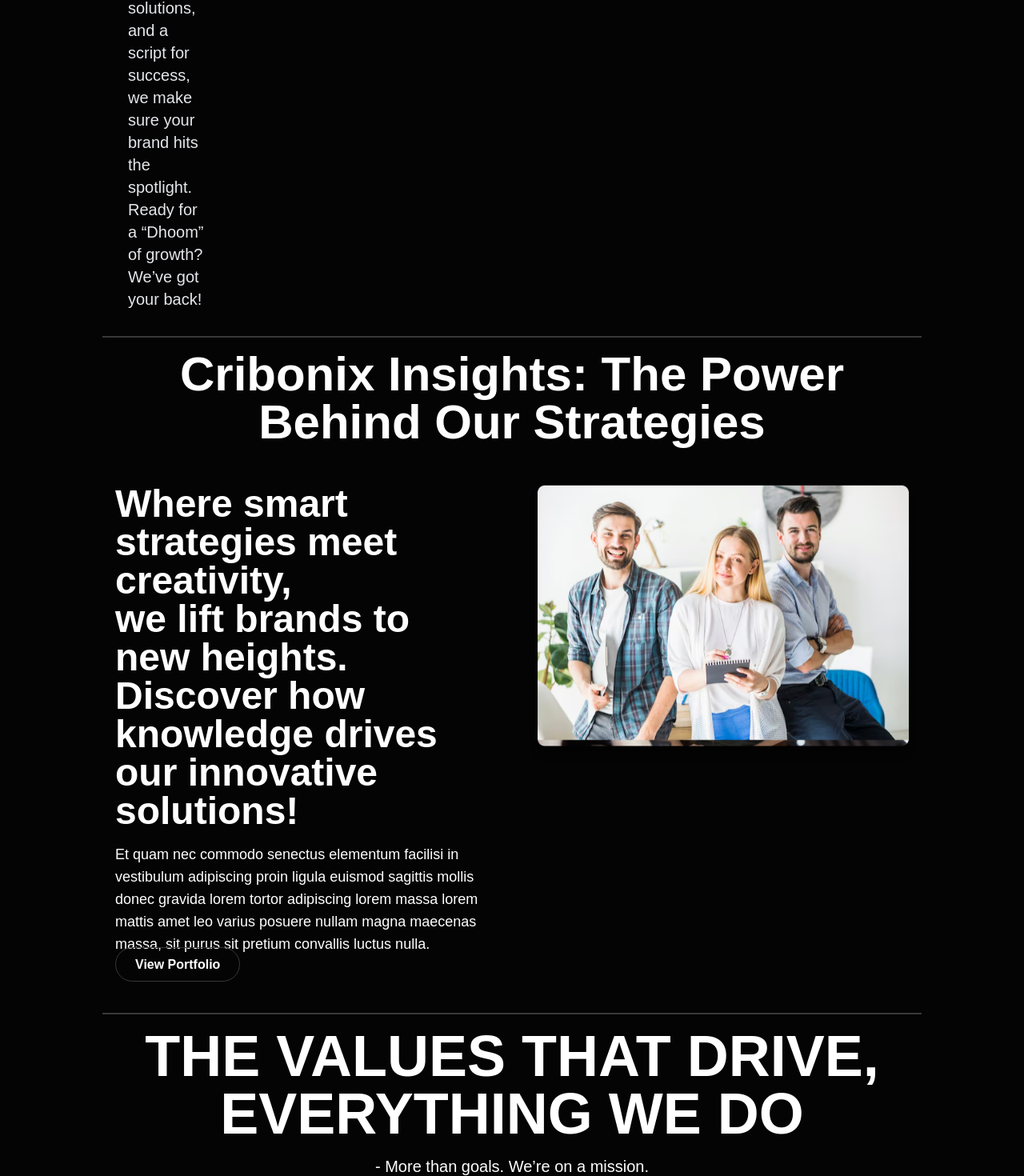
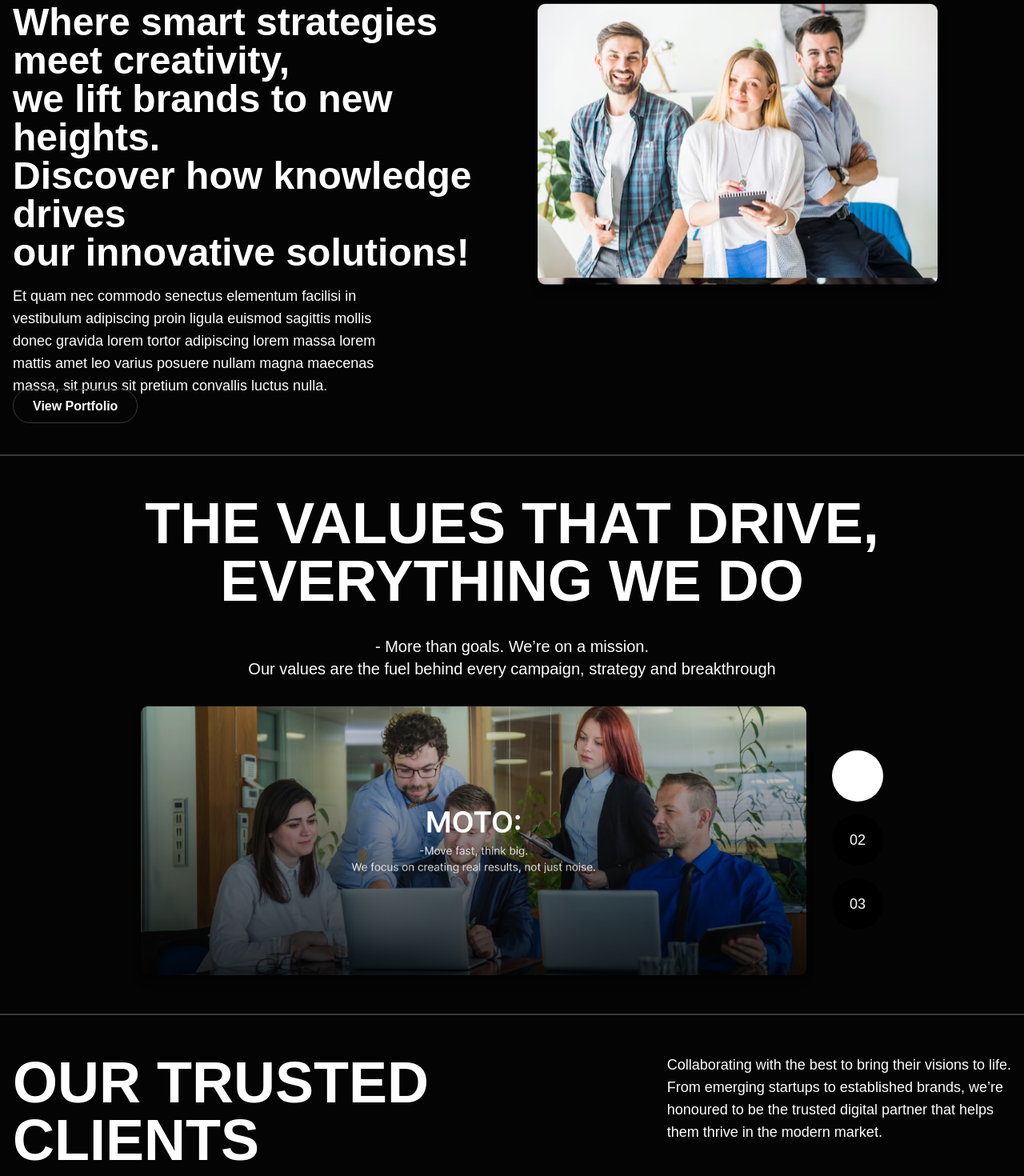
Before and after one commit to Mrityunjaydeepak/FST-CRI, a Next.js app: page /Whyus in a window 1280 px wide. Shown: the part 1273-2743 px from the top of the page at 80% size. Built offline with nearby package versions, Linux system fonts and the light colour scheme.

Commit message:
Chjange in Why us Pages

```diff
--- a/app/Components/Footer.tsx
+++ b/app/Components/Footer.tsx
@@ -78,11 +78,8 @@ const Footer = () => {
                         {/* Additional Text */}
                         <div className='flex flex-col mt-8 px-4 sm:px-8 text-center'>
                             <h1 className='text-white text-sm sm:text-base'>
-                                Lorem ipsum dolor sit amet consectetur nunc nunc sit velit eget sollicitudin sit posuere augue vestibulum eget turpis.
-                            </h1>
-                            <h1 className='text-white text-sm sm:text-base'>
-                                Lobortis donec sapien integer phasellus quisque aenean porttitor senectus tempor hac turpis ut morbi.
-                            </h1>
+                            At Cribonix, we blend creativity with strategy to craft compelling digital marketing solutions.
+                            <br /> Our passion is transforming brands into influential stories that resonate with audiences and drive results.</h1>
                         </div>
                     </div>
                 </footer>
--- a/app/Whyus/page.tsx
+++ b/app/Whyus/page.tsx
@@ -39,7 +39,7 @@ const Whyus = () => {
   const [isFading, setIsFading] = useState(false);
 
   // Handler for button clicks
-  const handleButtonClick = (index:number) => {
+  const handleButtonClick = (index: number) => {
     if (index === currentImageIndex || isFading) return; // Prevent redundant clicks
 
     setIsFading(true); // Start fade-out
@@ -56,8 +56,9 @@ const Whyus = () => {
   };
 
   return (
-    <div className="flex flex-col min-h-screen px-4 sm:px-8 md:px-16 lg:px-32">
+    <div className="bg-[#040404]">
       {/* Image Section */}
+      <div className="container mx-auto px-4 py-12">
         <div className="relative w-full mt-24 h-auto sm:h-128 md:h-160">
           <Image
             src={imgcont}
@@ -75,9 +76,11 @@ const Whyus = () => {
             </h2>
           </div>
         </div>
+      </div>
 
       {/* Content Section */}
-      <div className="flex flex-col lg:flex-row justify-between items-start lg:items-center p-8 space-y-8 lg:space-y-0 lg:space-x-40">
+      <div className="container mx-auto px-4 py-12">
+        <div className="flex flex-col lg:flex-row justify-between items-start lg:items-center space-y-8 lg:space-y-0 lg:space-x-40">
           {/* Left Content */}
           <div className="flex-1">
             <p className="text-left text-md sm:text-lg md:text-xl text-gray-200">
@@ -118,14 +121,11 @@ const Whyus = () => {
             </div>
           </div>
         </div>
+      </div>
 
       {/* How We Started */}
-      <div className="flex flex-col p-4 border-t-2 border-secondary mb-8">
-        <div className="flex flex-col items-center">
-          <h1 className="text-4xl sm:text-5xl lg:text-6xl font-bold text-white text-center">
-            Cribonix Insights: The Power <br /> Behind Our Strategies
-          </h1>
-          <div className="flex flex-col sm:flex-row justify-between items-center sm:items-start mt-12 w-full sm:space-x-16">
+      <div className="container mx-auto px-4 py-12 border-t-2 border-secondary">
+        <div className="flex flex-col lg:flex-row items-center lg:items-start space-y-12 lg:space-y-0 lg:space-x-16">
           {/* Left Description */}
           <div className="flex-1 space-y-4">
             <h2 className="text-white text-4xl sm:text-5xl font-bold text-left">
@@ -159,23 +159,22 @@ const Whyus = () => {
           </div>
         </div>
       </div>
-      </div>
 
       {/* Our Values */}
-      <div className="flex flex-col p-4 border-t-2 border-secondary mb-8">
-        <div className="flex flex-col items-center">
+      <div className="container mx-auto px-4 py-12 border-t-2 border-secondary">
+        <div className="flex flex-col items-center space-y-8">
           <h1 className="text-7xl sm:text-6xl md:text-7xl font-bold text-white text-center">
             THE VALUES THAT DRIVE, <br />EVERYTHING WE DO
           </h1>
-          <h2 className="text-lg sm:text-xl text-white font-light text-center mt-4">
+          <h2 className="text-lg sm:text-xl text-white font-light text-center">
             - More than goals. We’re on a mission. <br />
             Our values are the fuel behind every campaign, strategy and breakthrough
           </h2>
         </div>
 
-        <div className="flex flex-col sm:flex-row justify-center items-center space-y-8 sm:space-y-0 sm:space-x-5 mt-8">
+        <div className="flex flex-col lg:flex-row justify-center items-center space-y-8 lg:space-y-0 lg:space-x-8 mt-8">
           {/* Dynamic Image Section */}
-          <div className="relative w-full sm:w-2/3 lg:w-1/2 transition-opacity duration-500">
+          <div className="relative w-full lg:w-2/3 transition-opacity duration-500">
             <Image
               src={images[currentImageIndex]}
               alt={`Quality Image ${currentImageIndex + 1}`}
@@ -187,7 +186,7 @@ const Whyus = () => {
           </div>
 
           {/* Buttons Section */}
-          <div className="flex flex-row sm:flex-col justify-center items-center space-x-4 sm:space-x-0 sm:space-y-4">
+          <div className="flex flex-row lg:flex-col justify-center items-center space-x-4 lg:space-x-0 lg:space-y-4">
             {images.map((img, index) => (
               <button
                 key={index}
@@ -205,32 +204,32 @@ const Whyus = () => {
       </div>
 
       {/* Our Clients Section */}
-      <div className="flex flex-col sm:flex-row justify-between items-center sm:items-start border-t-2 border-secondary mt-24 p-8 space-y-8 sm:space-y-0">
+      <div className="container mx-auto px-4 py-12 border-t-2 border-secondary">
+        <div className="flex flex-col lg:flex-row justify-between items-center lg:items-start space-y-8 lg:space-y-0">
           <h1 className="text-6xl sm:text-7xl text-left font-bold text-white">
             OUR TRUSTED <br /> CLIENTS
           </h1>
-        <h2 className="text-md sm:text-lg text-white text-center sm:text-left">
+          <h2 className="text-md sm:text-lg text-white text-center lg:text-left">
             Collaborating with the best to bring their visions to life.<br />
             From emerging startups to established brands, we’re <br />
             honoured to be the trusted digital partner that helps <br />
             them thrive in the modern market.
           </h2>
         </div>
+      </div>
 
       {/* Testimonials Section */}
-      <div className="flex flex-col sm:flex-row justify-between items-center sm:items-start border-t-2 border-secondary mt-24 p-8 space-y-8 sm:space-y-0">
-        {/* (Assuming testimonials content goes here) */}
-      </div>
+      {/* ...Assuming testimonials content goes here... */}
 
       {/* Our Team */}
-      <div className="flex flex-col p-4 border-t-2 border-secondary mb-8">
-        <div className="flex flex-col sm:flex-row justify-between items-center sm:items-start mt-9 space-y-8 sm:space-y-0 sm:space-x-40">
+      <div className="container mx-auto px-4 py-12 border-t-2 border-secondary">
+        <div className="flex flex-col lg:flex-row justify-between items-center lg:items-start space-y-8 lg:space-y-0">
           {/* Left Content */}
           <div className="flex flex-col space-y-4">
-            <h1 className="text-6xl sm:text-7xl font-extrabold text-white text-center sm:text-left">
+            <h1 className="text-6xl sm:text-7xl font-extrabold text-white text-center lg:text-left">
               MEET OUR TEAM
             </h1>
-            <h2 className="text-md sm:text-lg text-white text-center sm:text-left">
+            <h2 className="text-md sm:text-lg text-white text-center lg:text-left">
               The brains behind the brilliance, the faces behind the flair.<br />
               Meet the dreamers, creators and doers shaping Cribonix’s magic.
             </h2>
@@ -316,9 +315,9 @@ const Whyus = () => {
       </div>
 
       {/* Visit Our Office */}
-      <div className="flex flex-col p-4 border-t-2 border-secondary mb-8">
-        <div className="flex justify-center">
-          <h1 className="font-extrabold text-white text-6xl text-center mb-8">
+      <div className="container mx-auto px-4 py-12 border-t-2 border-secondary">
+        <div className="flex justify-center mb-8">
+          <h1 className="font-extrabold text-white text-6xl text-center">
             VISIT OUR OFFICE
           </h1>
         </div>
@@ -334,12 +333,12 @@ const Whyus = () => {
       </div>
 
       {/* Follow us on Instagram */}
-      <div className="flex flex-col p-4 border-t-2 border-secondary mb-8">
-        <div className="flex flex-col items-center">
+      <div className="container mx-auto px-4 py-12 border-t-2 border-secondary">
+        <div className="flex flex-col items-center space-y-8">
           <h1 className="text-white font-extrabold text-6xl text-center">
             FOLLOW OUR WORK <br /> ON INSTAGRAM
           </h1>
-          <h2 className="text-md text-white text-center mt-4">
+          <h2 className="text-md text-white text-center">
             Behind Every Swipe, There’s a Story to Tell.<br />
             Join us on Instagram for a peek into our world!
           </h2>
@@ -356,7 +355,7 @@ const Whyus = () => {
         </div>
 
         {/* Instagram Images */}
-        <div className="flex flex-col sm:flex-row justify-between gap-4 mt-8">
+        <div className="flex flex-col lg:flex-row justify-between gap-4 mt-8">
           {/* Mountain Image */}
           <div className="flex-1">
             <Image
```
Lines whose indentation alone changed are shown as unchanged.
